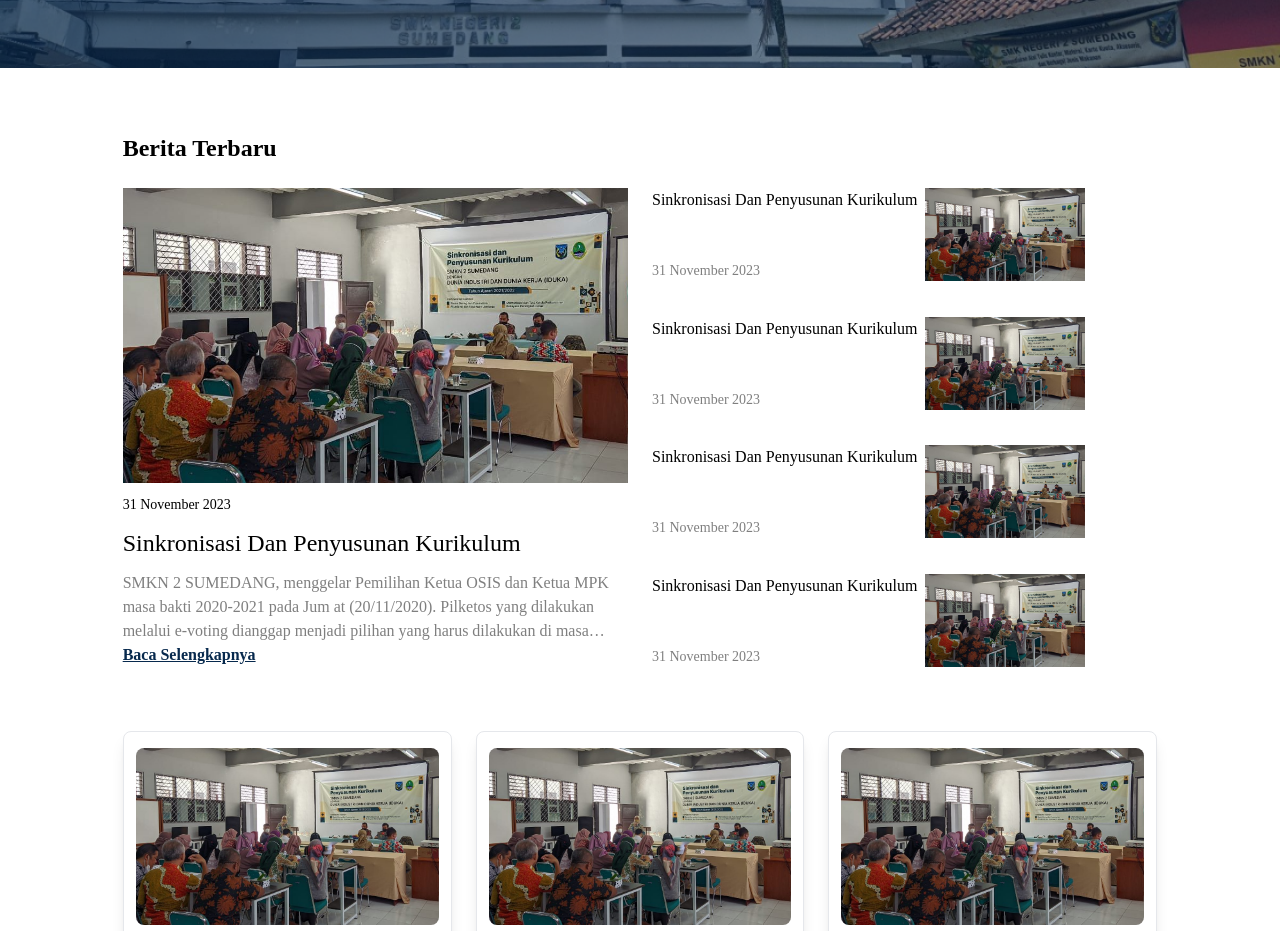
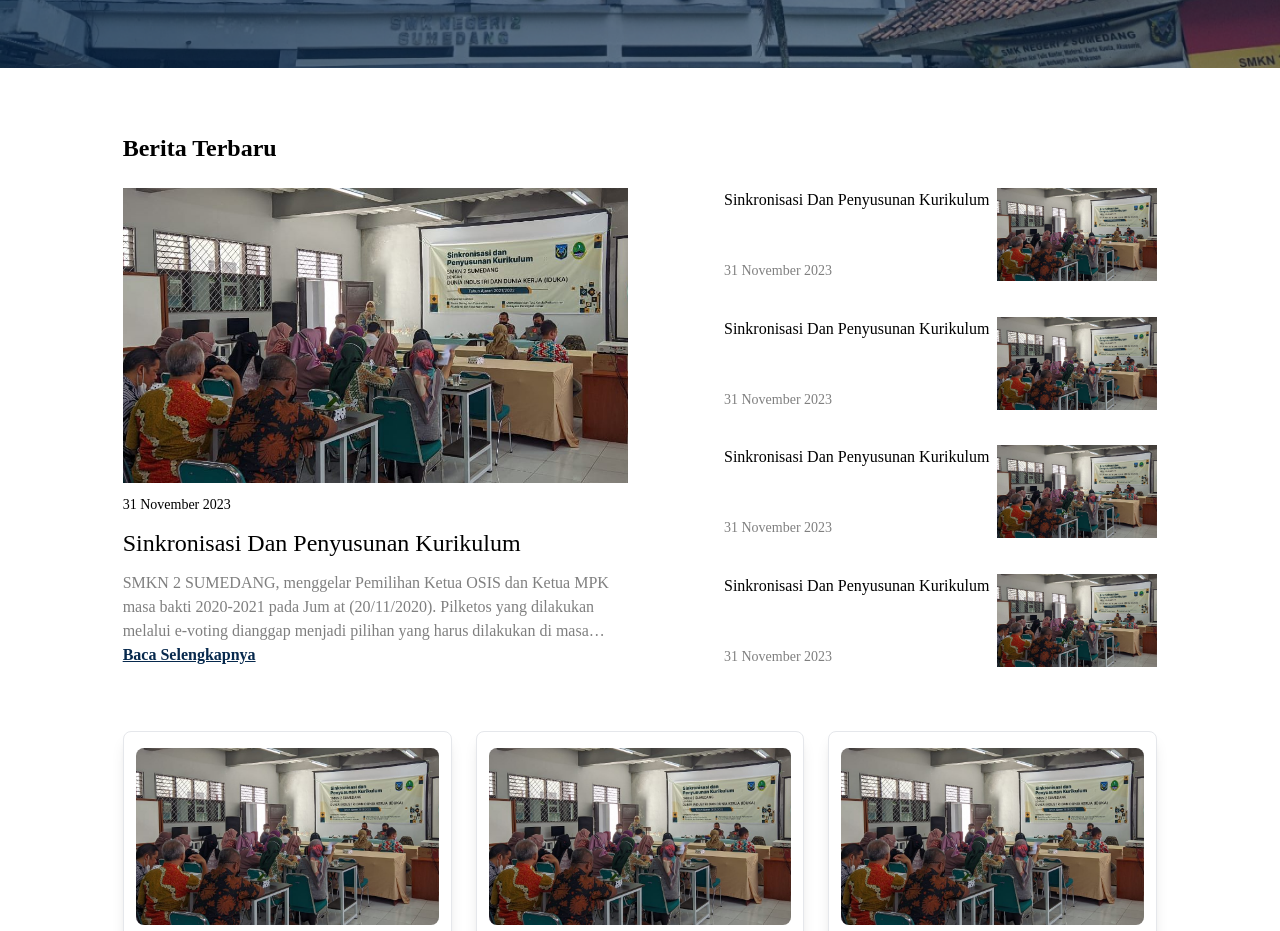
Before and after one commit to isyhfadilah/smkn2sumedang, a Next.js app: page /berita in a window 1280 px wide. Shown: the part 320-1251 px from the top of the page. Built offline with nearby package versions, Linux system fonts and the light colour scheme; a web font is replaced by a local one.

Commit message:
fix: position berita section

```diff
--- a/src/components/common/sections/berita/berita.tsx
+++ b/src/components/common/sections/berita/berita.tsx
@@ -18,7 +18,7 @@ export const BeritaSection = () => {
 
   return (
     <section className="my-16">
-      <Container>
+      <Container className="flex flex-col justify-between">
         <h1 className="text-2xl font-semibold mb-6">Berita Terbaru</h1>
         <div className="grid grid-cols-2 gap-6 mb-16">
           <div className="space-y-3">
@@ -30,7 +30,7 @@ export const BeritaSection = () => {
               Baca Selengkapnya
             </Link>
           </div>
-          <div className="flex flex-col justify-between">
+          <div className="flex flex-col justify-between items-end">
             {berita.slice(0, 4).map((item, index) => (
               <Link key={index} href={`/berita/${item.slug}`} className="flex gap-2">
                 <div className="space-y-6 flex flex-col justify-between">
--- a/src/shared/styles/app.css
+++ b/src/shared/styles/app.css
@@ -545,6 +545,7 @@
 @keyframes spin{from{transform:rotate(0deg)}to{transform:rotate(360deg)}}
 .animate-spin{animation:spin 1s linear infinite;}
 .cursor-pointer{cursor:pointer;}
+.items-end{align-items:flex-end;}
 .items-center{align-items:center;}
 .justify-end{justify-content:flex-end;}
 .justify-center{justify-content:center;}
```
